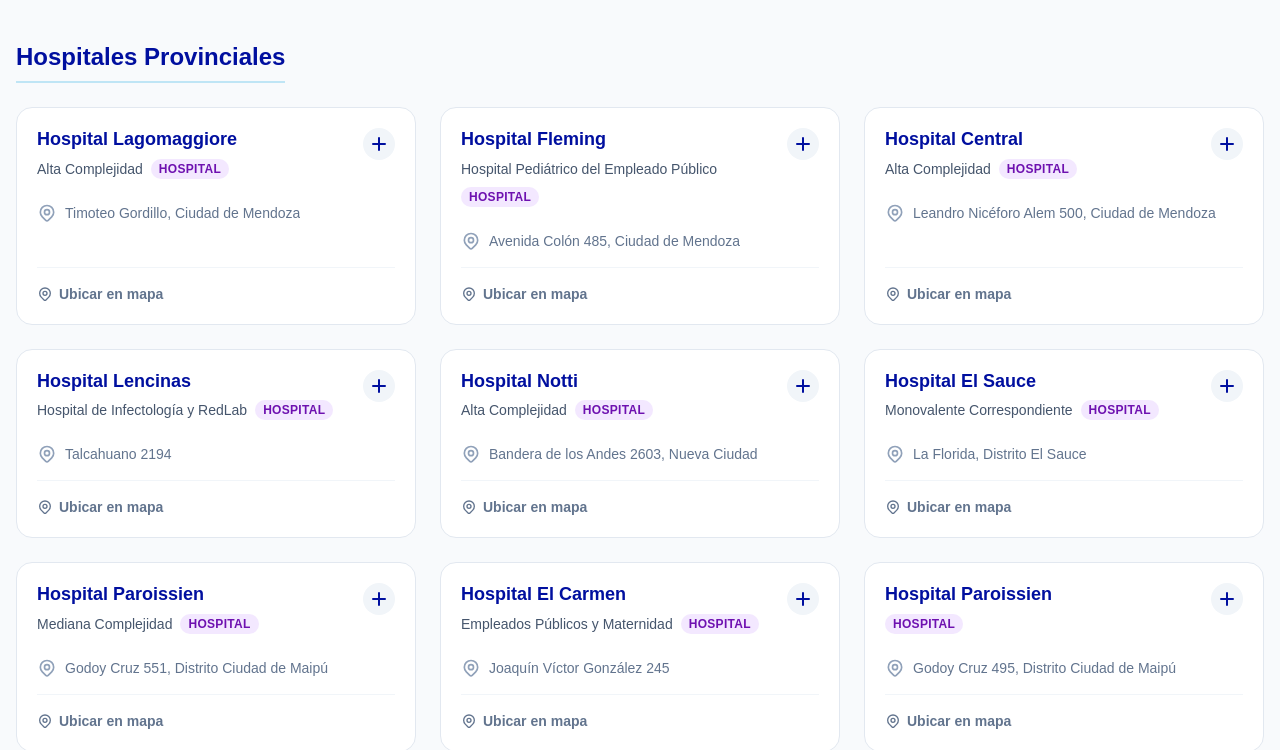
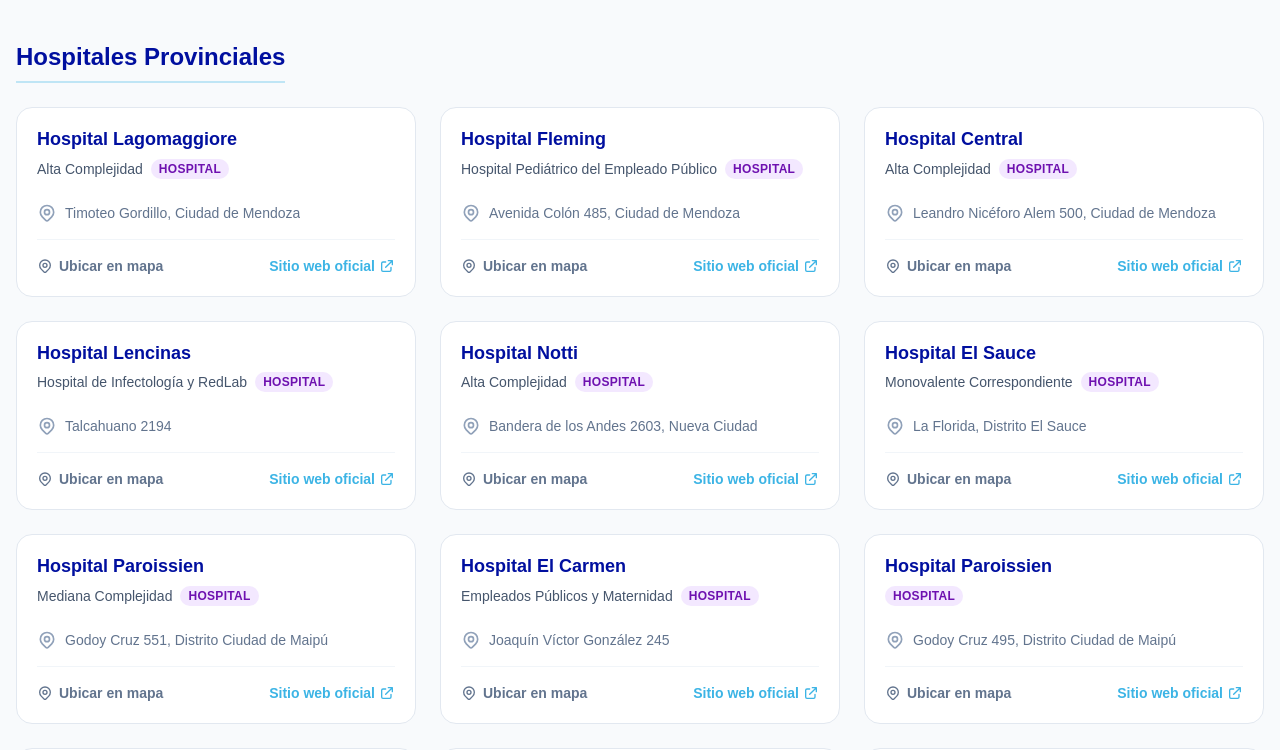
Before and after one commit to areasanitariaLDC/area-sanitaria-lujan, a Next.js app: page / in a window 1280 px wide. Shown: the part 2060-2810 px from the top of the page. Built offline with nearby package versions, Linux system fonts and the light colour scheme; a web font is replaced by a local one.

Commit message:
feat: Hide expand button for hospitals and add official website link instead

```diff
--- a/src/components/home/Centers.tsx
+++ b/src/components/home/Centers.tsx
@@ -64,6 +64,7 @@ export default function Centers({ selectedCenterIndex, setSelectedCenterIndex }:
             </div>
           </div>
 
+          {centro.type !== 'Hospital' && (
             <button
               onClick={(e) => toggleExpand(e, i)}
               className="flex-shrink-0 w-8 h-8 rounded-full bg-slate-100 flex items-center justify-center text-mendoza-blue-dark hover:bg-slate-200 transition-colors"
@@ -79,6 +80,7 @@ export default function Centers({ selectedCenterIndex, setSelectedCenterIndex }:
                 </svg>
               )}
             </button>
+          )}
         </div>
 
         {!isExpanded && (
@@ -91,7 +93,7 @@ export default function Centers({ selectedCenterIndex, setSelectedCenterIndex }:
           </div>
         )}
 
-        <div className="mt-auto pt-4 flex gap-3 border-t border-slate-100">
+        <div className="mt-auto pt-4 flex gap-3 border-t border-slate-100 justify-between items-center">
           <span
             className={`font-bold text-sm flex items-center transition-colors ${
               isSelected ? 'text-red-600' : 'text-slate-500 group-hover:text-mendoza-blue-dark'
@@ -103,6 +105,19 @@ export default function Centers({ selectedCenterIndex, setSelectedCenterIndex }:
             </svg>
             {isSelected ? 'Mostrando en mapa' : 'Ubicar en mapa'}
           </span>
+
+          {centro.type === 'Hospital' && (
+            <a
+              href="#"
+              onClick={e => e.stopPropagation()}
+              className="text-sm font-bold text-mendoza-blue-light hover:text-mendoza-blue-dark transition-colors flex items-center gap-1"
+            >
+              Sitio web oficial
+              <svg xmlns="http://www.w3.org/2000/svg" className="h-4 w-4" fill="none" viewBox="0 0 24 24" stroke="currentColor" strokeWidth={2}>
+                <path strokeLinecap="round" strokeLinejoin="round" d="M10 6H6a2 2 0 00-2 2v10a2 2 0 002 2h10a2 2 0 002-2v-4M14 4h6m0 0v6m0-6L10 14" />
+              </svg>
+            </a>
+          )}
         </div>
 
         {/* Expanded View */}
```
Lines whose indentation alone changed are shown as unchanged.
